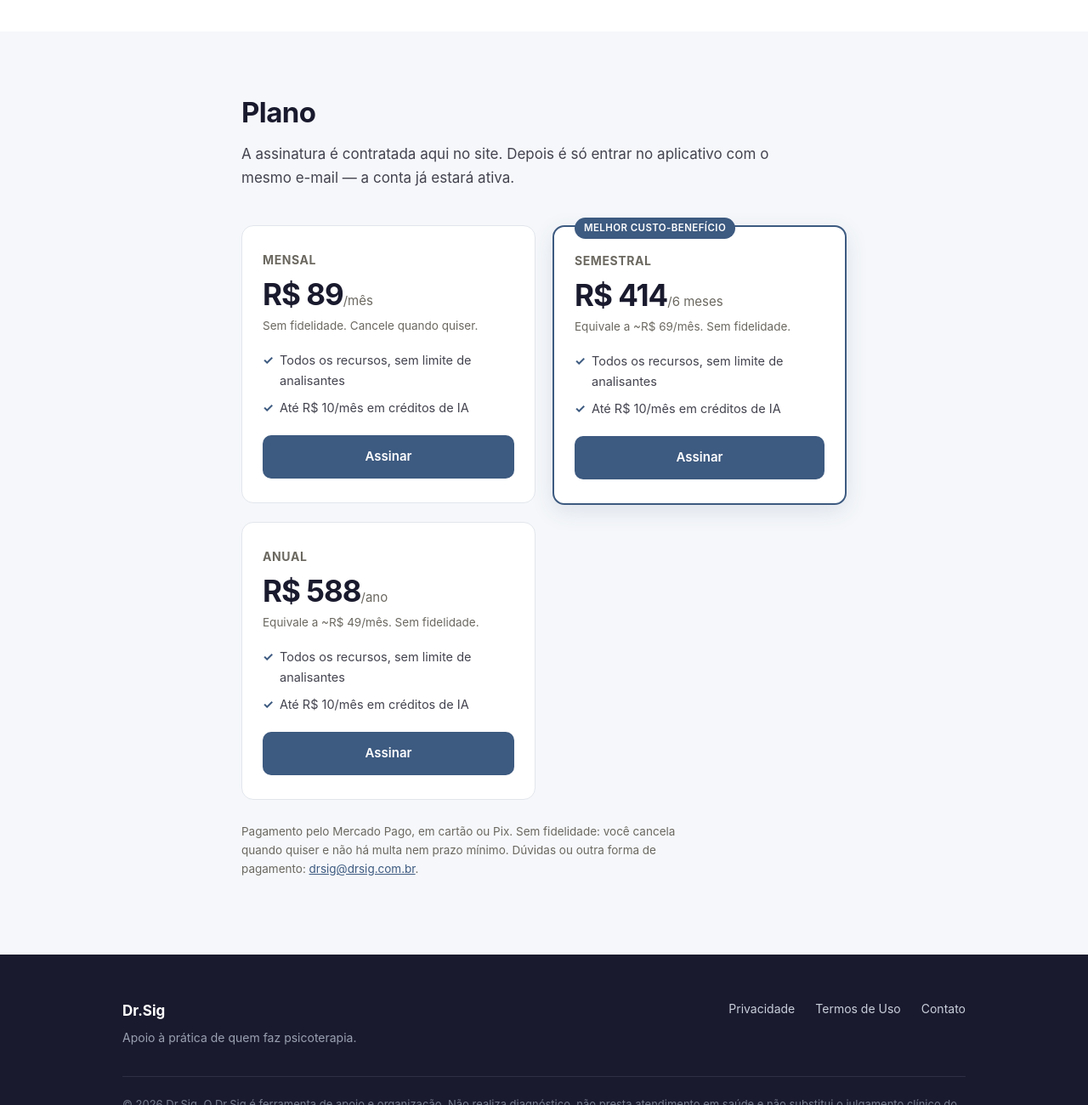
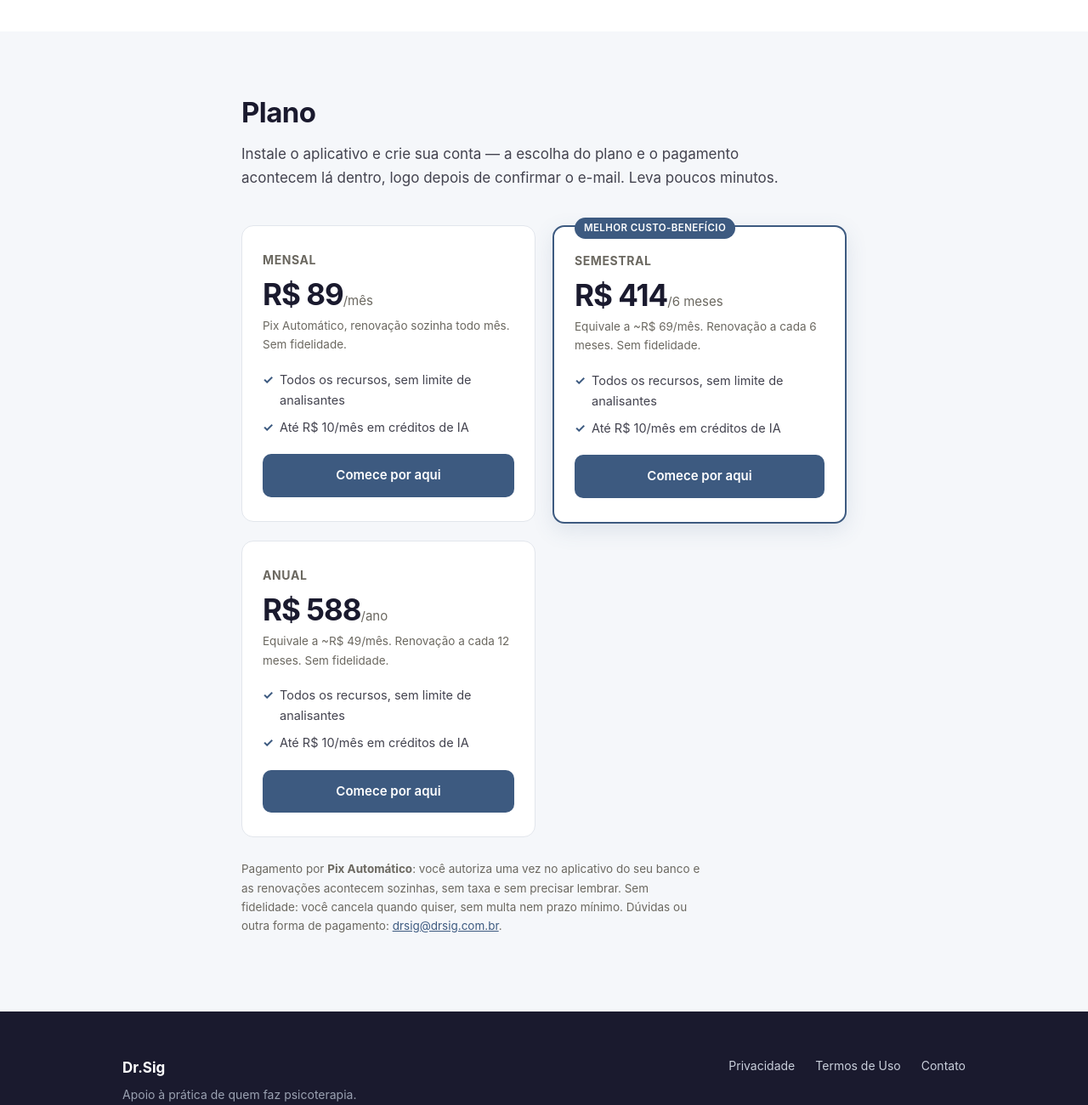
Before and after one commit to paulovsp/drsig-site, a plain HTML site: page index.html in a window 1280 px wide. Shown: the part 4342-5642 px from the top of the page at 85% size. Drawn offline with Linux system fonts and the light colour scheme.

Commit message:
site: assinatura pelo app com Pix Automático, no lugar do checkout do Mercado Pago
Os três botões levavam direto pro checkout de preapproval do Mercado
Pago — assinatura recorrente por cartão. Passam a levar pro aplicativo,
onde o pagamento acontece com a pessoa já identificada. Isso elimina a
parte mais frágil do desenho antigo: casar o pagamento com a conta pelo
e-mail, no escuro, que era o motivo de existir a tabela
`pagamentos_pendentes`.

O meio muda junto: Pix Automático, autorizado uma vez no banco e
renovado sozinho, sem taxa — contra a taxa de cartão que o Mercado Pago
cobrava em cima de cada ciclo.

Feito sobre a versão que estava no ar, não sobre o clone local, que
estava seis commits atrás. As descrições das funções novas, a remoção da
seção "Quem faz" e a tag do Search Console seguem intactas.

Co-Authored-By: Claude Opus 5 <noreply@anthropic.com>

```diff
--- a/index.html
+++ b/index.html
@@ -391,8 +391,8 @@ busca. Crédito não usado não se perde: acumula para o mês seguinte.
 <div class="wrap estreito">
 <h2>Plano</h2>
 <p class="intro-secao">
-A assinatura é contratada aqui no site. Depois é só entrar no aplicativo com o mesmo e-mail —
-a conta já estará ativa.
+Instale o aplicativo e crie sua conta — a escolha do plano e o pagamento acontecem lá dentro,
+logo depois de confirmar o e-mail. Leva poucos minutos.
 </p>
 
 <div class="planos">
@@ -400,42 +400,44 @@ a conta já estará ativa.
 <div class="plano">
 <div class="plano-nome">Mensal</div>
 <div class="plano-valor">R$ 89<span>/mês</span></div>
-<div class="plano-obs">Sem fidelidade. Cancele quando quiser.</div>
+<div class="plano-obs">Pix Automático, renovação sozinha todo mês. Sem fidelidade.</div>
 <ul class="plano-itens">
 <li>Todos os recursos, sem limite de analisantes</li>
 <li>Até R$ 10/mês em créditos de IA</li>
 </ul>
-<a href="https://www.mercadopago.com.br/subscriptions/checkout?preapproval_plan_id=cc3aceead6994602baf193b0394cd025" class="btn" style="width:100%;text-align:center;">Assinar</a>
+<a href="https://play.google.com/store/apps/details?id=br.com.drsig.app" class="btn" style="width:100%;text-align:center;">Comece por aqui</a>
 </div>
 
 <div class="plano destacado">
 <div class="selo">Melhor custo-benefício</div>
 <div class="plano-nome">Semestral</div>
 <div class="plano-valor">R$ 414<span>/6 meses</span></div>
-<div class="plano-obs">Equivale a ~R$ 69/mês. Sem fidelidade.</div>
+<div class="plano-obs">Equivale a ~R$ 69/mês. Renovação a cada 6 meses. Sem fidelidade.</div>
 <ul class="plano-itens">
 <li>Todos os recursos, sem limite de analisantes</li>
 <li>Até R$ 10/mês em créditos de IA</li>
 </ul>
-<a href="https://www.mercadopago.com.br/subscriptions/checkout?preapproval_plan_id=b1e6cb3061ab48f5b121425a4ab4edc3" class="btn" style="width:100%;text-align:center;">Assinar</a>
+<a href="https://play.google.com/store/apps/details?id=br.com.drsig.app" class="btn" style="width:100%;text-align:center;">Comece por aqui</a>
 </div>
 
 <div class="plano">
 <div class="plano-nome">Anual</div>
 <div class="plano-valor">R$ 588<span>/ano</span></div>
-<div class="plano-obs">Equivale a ~R$ 49/mês. Sem fidelidade.</div>
+<div class="plano-obs">Equivale a ~R$ 49/mês. Renovação a cada 12 meses. Sem fidelidade.</div>
 <ul class="plano-itens">
 <li>Todos os recursos, sem limite de analisantes</li>
 <li>Até R$ 10/mês em créditos de IA</li>
 </ul>
-<a href="https://www.mercadopago.com.br/subscriptions/checkout?preapproval_plan_id=124ea15de4e9456e8153266d56578af6" class="btn" style="width:100%;text-align:center;">Assinar</a>
+<a href="https://play.google.com/store/apps/details?id=br.com.drsig.app" class="btn" style="width:100%;text-align:center;">Comece por aqui</a>
 </div>
 
 </div>
 
 <p style="font-size:13.5px;color:var(--suave);margin-top:26px;max-width:64ch;">
-Pagamento pelo Mercado Pago, em cartão ou Pix. Sem fidelidade: você cancela quando quiser e
-não há multa nem prazo mínimo. Dúvidas ou outra forma de pagamento:
+Pagamento por <strong>Pix Automático</strong>: você autoriza uma vez no aplicativo do seu banco
+e as renovações acontecem sozinhas, sem taxa e sem precisar lembrar.
+Sem fidelidade: você cancela quando quiser, sem multa nem prazo mínimo. Dúvidas ou outra forma
+de pagamento:
 <a href="mailto:drsig@drsig.com.br" style="color:var(--azul);">drsig@drsig.com.br</a>.
 </p>
 </div>
```
